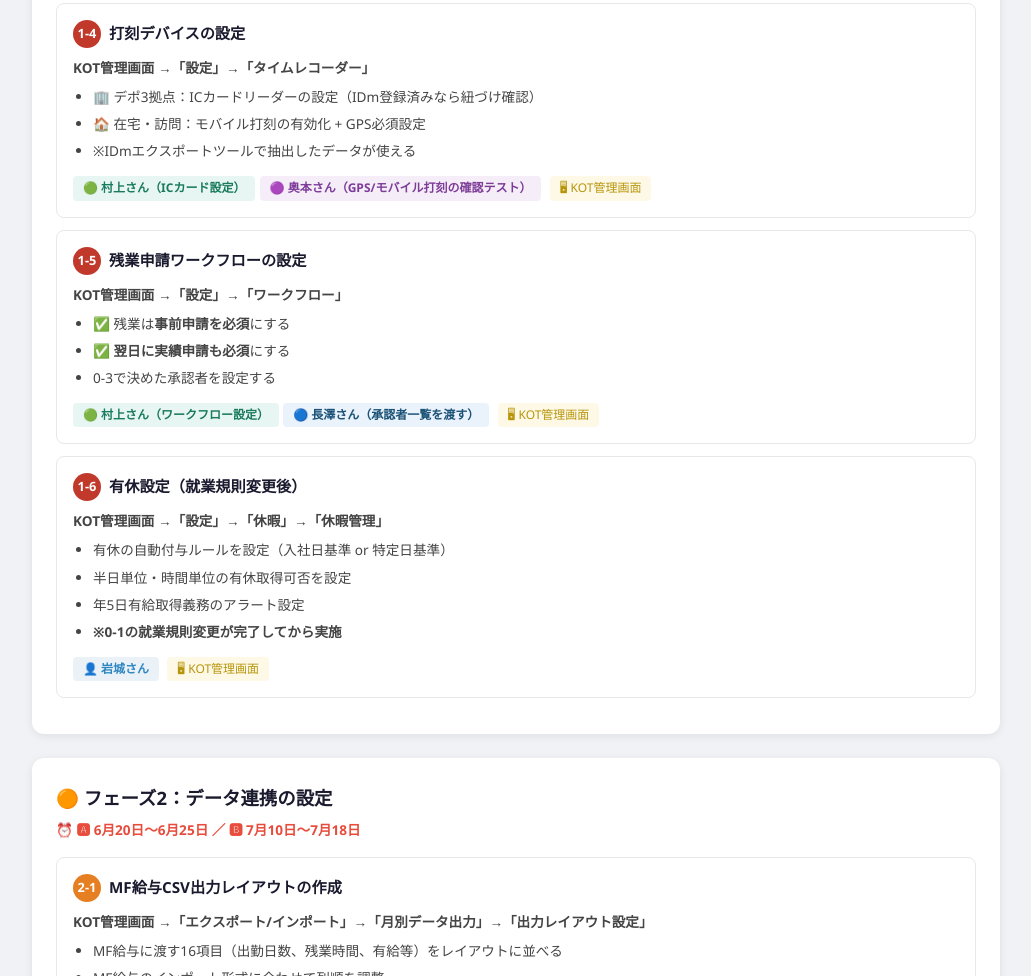
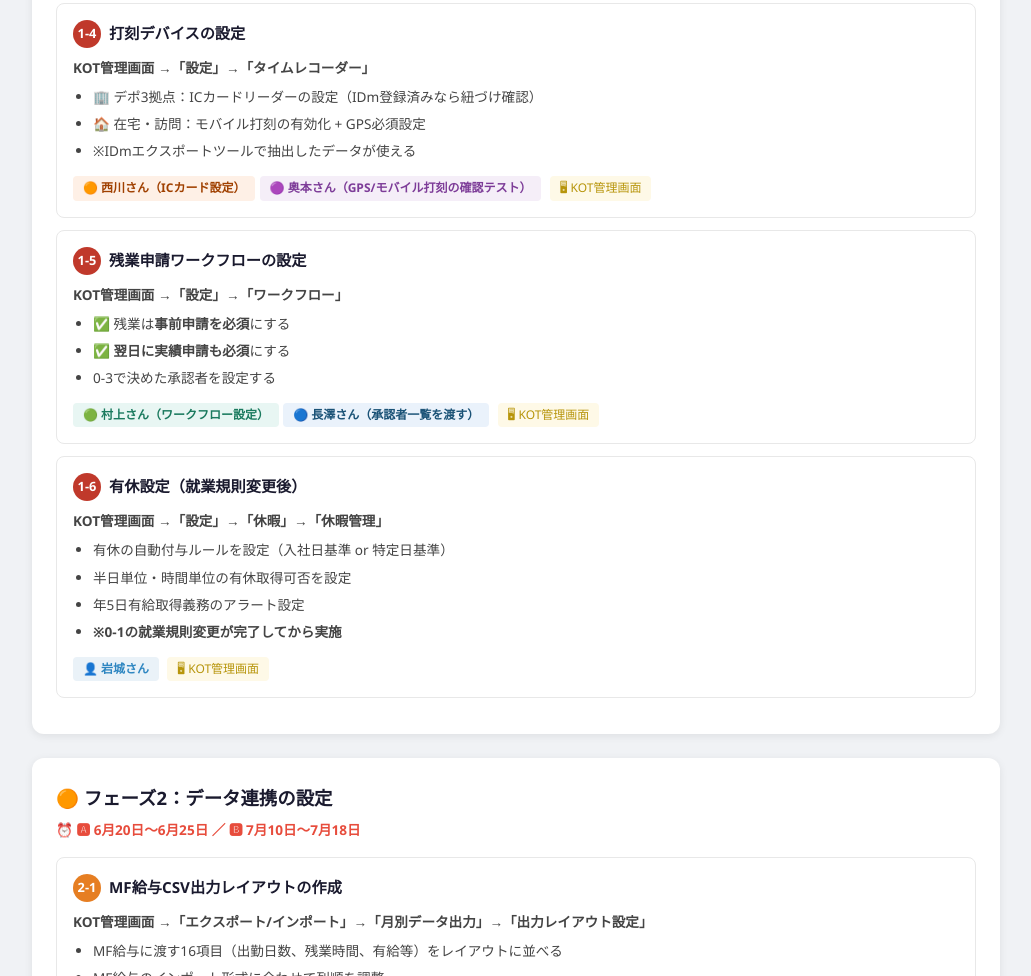
Before and after one commit to hiroshiiwaki-netizen/ohisama-dx-showcase, a plain HTML site: page kintai/KOT構築チェックリスト.html in a window 1280 px wide. Shown: the part 2682-3658 px from the top of the page, without its empty margins (124-1155 px from the left). Drawn offline with Linux system fonts and the light colour scheme.

Commit message:
fix: 1-4 ICカード設定担当を西川さんに変更

```diff
--- a/kintai/KOT構築チェックリスト.html
+++ b/kintai/KOT構築チェックリスト.html
@@ -225,7 +225,7 @@
           <li>※IDmエクスポートツールで抽出したデータが使える</li>
         </ul>
       </div>
-      <span class="who-murakmi">🟢 村上さん（ICカード設定）</span>
+      <span class="who-nishikawa">🟠 西川さん（ICカード設定）</span>
       <span class="who-okumoto">🟣 奥本さん（GPS/モバイル打刻の確認テスト）</span>
       <span class="task-how">🖥 KOT管理画面</span>
     </div>
```
